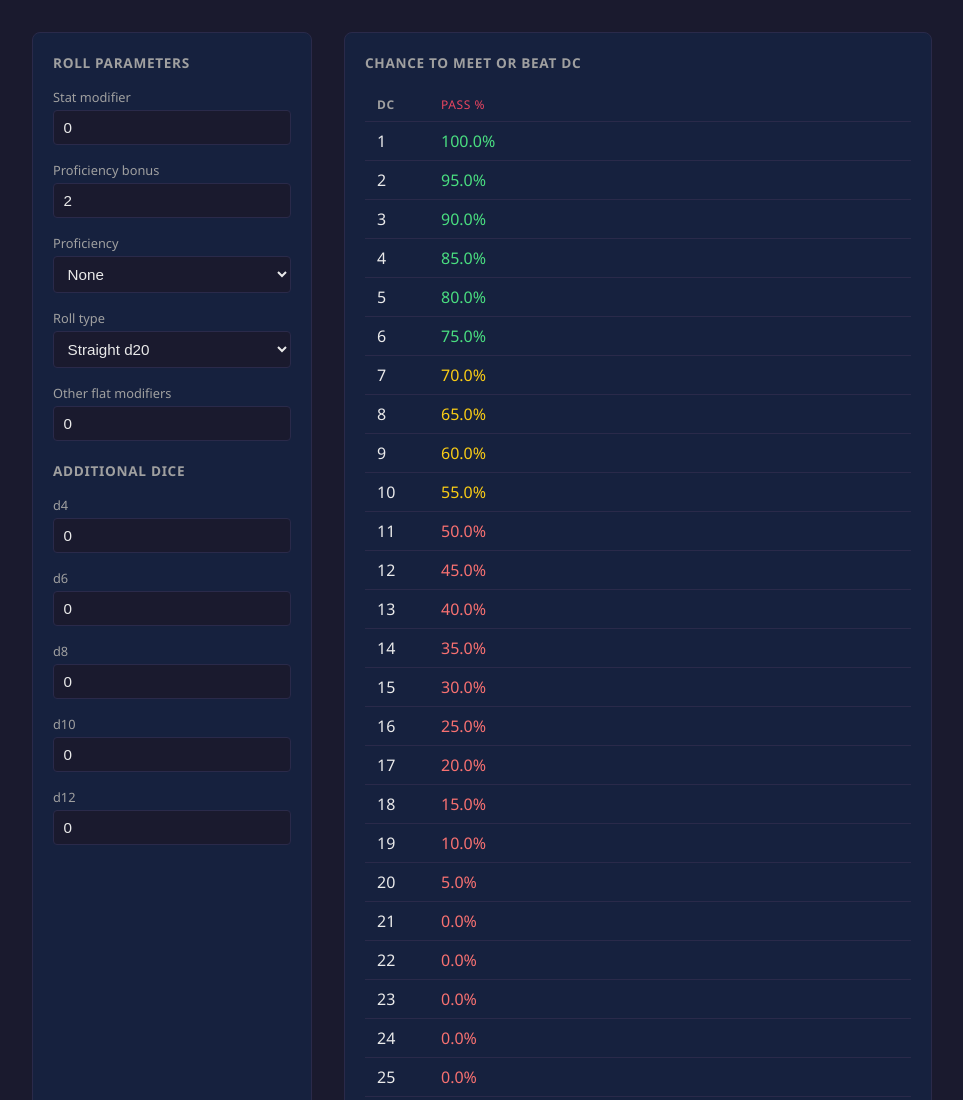
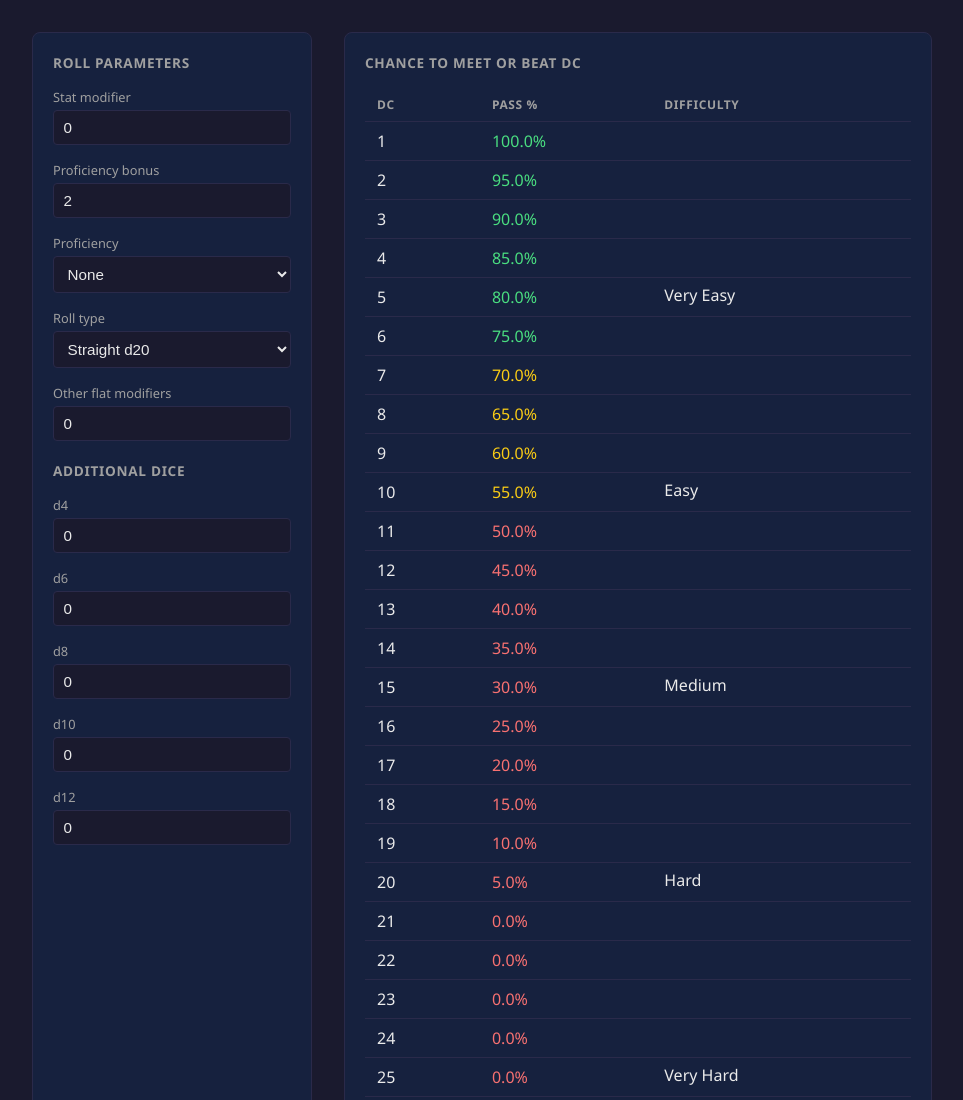
Before and after one commit to hmcfletch/dnd_dc_pass_rate, a plain HTML site: page index.html in a window 1280 px wide. Shown: the top 1100 px of the page, without its empty margins (158-1121 px from the left). Drawn offline with Linux system fonts and the light colour scheme.

Commit message:
Add a column to indicate the typical difficulty range

```diff
--- a/index.html
+++ b/index.html
@@ -97,14 +97,29 @@
       font-variant-numeric: tabular-nums;
     }
     .dc-table tr:last-child td { border-bottom: none; }
-    .dc-table .dc { width: 4rem; }
-    .dc-table .pct {
+    .dc-table .dc {
+      width: 4rem;
+      vertical-align: top;
+    }
+    .dc-table .difficulty {
+      width: 9rem;
+      vertical-align: top;
+    }
+    .dc-table .dc-label {
+      font-size: inherit;
+      color: inherit;
+      margin-top: 0;
+      line-height: 1.2;
+      white-space: normal;
+    }
+    .dc-table td.pct {
+      width: 6rem;
       color: var(--accent);
       font-weight: 500;
     }
-    .dc-table .pct.high { color: #4ade80; }
-    .dc-table .pct.mid { color: #facc15; }
-    .dc-table .pct.low { color: #f87171; }
+    .dc-table td.pct.high { color: #4ade80; }
+    .dc-table td.pct.mid { color: #facc15; }
+    .dc-table td.pct.low { color: #f87171; }
   </style>
 </head>
 <body>
@@ -167,7 +182,8 @@
         <thead>
           <tr>
             <th class="dc">DC</th>
-            <th class="pct">Pass %</th>
+            <th>Pass %</th>
+            <th class="difficulty">Difficulty</th>
           </tr>
         </thead>
         <tbody id="dcBody"></tbody>
@@ -317,6 +333,15 @@
         };
       }
 
+      const DC_LABELS = {
+        5: 'Very Easy',
+        10: 'Easy',
+        15: 'Medium',
+        20: 'Hard',
+        25: 'Very Hard',
+        30: 'Nearly Impossible',
+      };
+
       function updateChances() {
         const state = getState();
         const mod = getModifier(state);
@@ -330,9 +355,16 @@
           const effectiveMin = dc - mod;
           const p = probabilityAtLeast(totalDist, effectiveMin);
           const pct = (100 * p).toFixed(1);
+          const label = DC_LABELS[dc];
+          const labelHtml = label
+            ? '<div class="dc-label">' + label + '</div>'
+            : '<div class="dc-label">&nbsp;</div>';
           const tr = document.createElement('tr');
           const pctClass = p >= 0.75 ? 'high' : p >= 0.5 ? 'mid' : 'low';
-          tr.innerHTML = '<td class="dc">' + dc + '</td><td class="pct ' + pctClass + '">' + pct + '%</td>';
+          tr.innerHTML =
+            '<td class="dc">' + dc + '</td>' +
+            '<td class="pct ' + pctClass + '">' + pct + '%</td>' +
+            '<td class="difficulty">' + labelHtml + '</td>';
           tbody.appendChild(tr);
         }
         updateUrlFromState();
```
